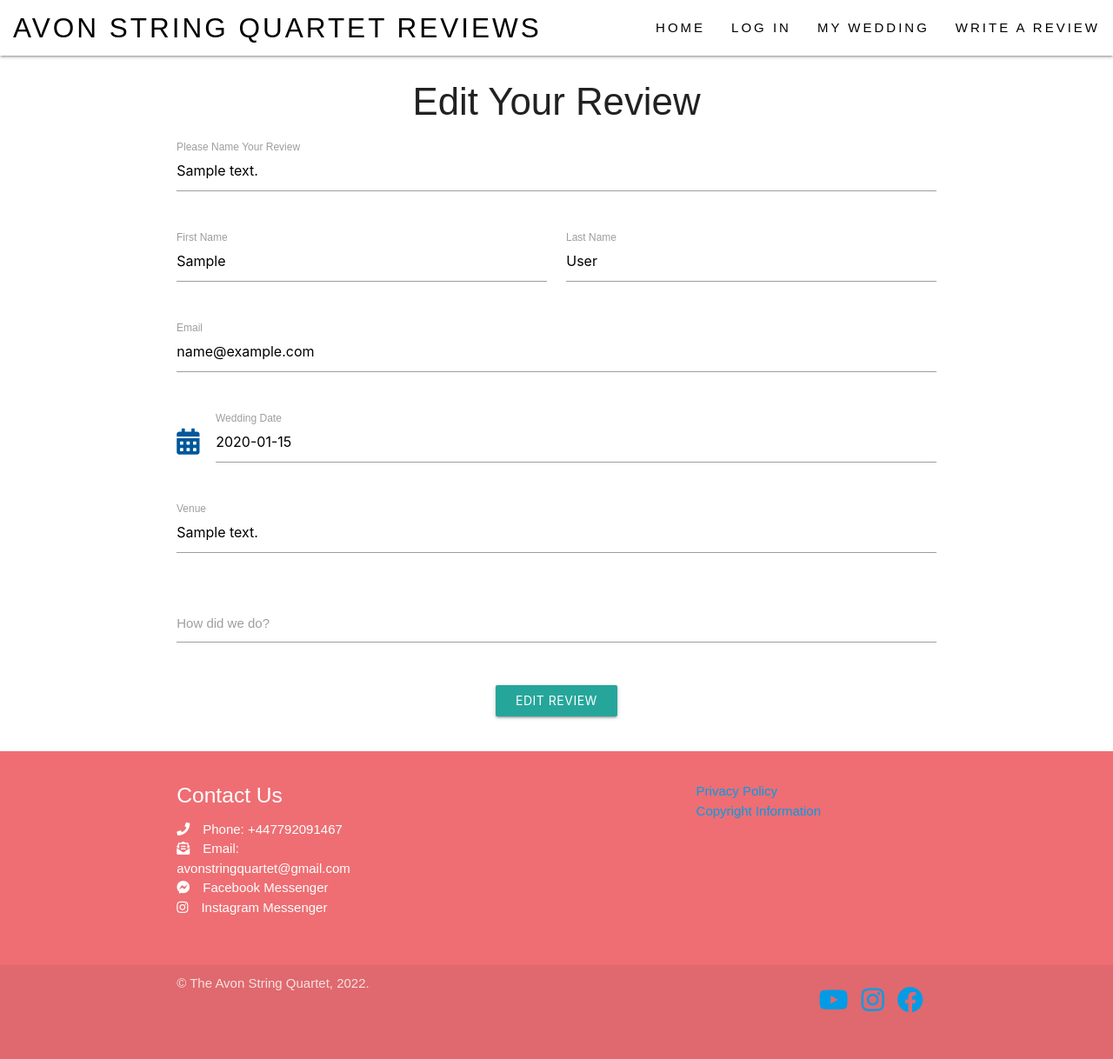
After one commit to samcat437/Milestone-3, a Flask app: page /edit_review/1 in a window 1280 px wide. The commit adds this page. Shown: the whole page at 87% size. Run offline with Flask 2, Linux system fonts and the light colour scheme; tables that the repository leaves empty hold one stand-in row (values such as "Sample post").

Commit message:
fixed route for reading review to reviews.html page and added edit review functionality.

```diff
--- a/avonstringquartetreviews/routes.py
+++ b/avonstringquartetreviews/routes.py
@@ -31,9 +31,18 @@ def add_review():
         )
         db.session.add(review)
         db.session.commit()
-        # not redirecting
-        return redirect(url_for("home"))
+        return redirect(url_for("reviews"))
     return render_template("add_review.html")
+
+
+@app.route("/edit_review/<int:review_id>", methods=["GET", "POST"])
+def edit_review(review_id):
+    review = Review.query.get_or_404(review_id)
+    if request.method == "POST":
+        review.review_name = request.form.get("review_name")
+        db.session.commit()
+        return redirect(url_for("reviews"))
+    return render_template("edit_review.html", review=review)
 
 
 @app.route("/login")
--- /dev/null
+++ b/avonstringquartetreviews/templates/edit_review.html
@@ -0,0 +1,62 @@
+{% extends "base.html" %}
+{% block content %}
+
+<h3 class="center-align">Edit Your Review</h3>
+<!-- add icons -->
+<div class="row">
+    <form class="col s12" method="POST" action="{{ url_for('edit_review', review_id=review.id) }}">
+        <div class="row">
+            <div class="input-field col s12">
+                <input id="review_name" name="review_name" value= "{{ review.review_name }}" type="text" minlenghth="3" maxlength="50" class="validate"
+                    required>
+                <label for="review_name">Please Name Your Review</label>
+            </div>
+        </div>
+        <div class="row">
+            <div class="input-field col s6">
+                <input placeholder="Placeholder" name="first_name" value= "{{ review.review_first_name }}" id="first_name" minlenghth="3" maxlength="25"
+                    type="text" class="validate" required>
+                <label for="first_name">First Name</label>
+            </div>
+            <div class="input-field col s6">
+                <input id="last_name" name="last_name" value= "{{ review.review_last_name }}" type="text" minlenghth="3" maxlength="25" class="validate"
+                    required>
+                <label for="last_name">Last Name</label>
+            </div>
+        </div>
+        <div class="row">
+            <div class="input-field col s12">
+                <input id="email" name="email" value= "{{ review.review_email }}" type="email" minlenghth="3" maxlength="25" class="validate" required>
+                <label for="email">Email</label>
+            </div>
+        </div>
+        <div class="row">
+            <div class="input-field col s12">
+                <i class="fas fa-calendar-alt prefix light-blue-text text-darken-4"></i>
+                <input id="wedding_date" name="wedding_date" value= "{{ review.review_date }}" type="text" class="datepicker validate" required>
+                <label for="wedding_date">Wedding Date</label>
+            </div>
+        </div>
+        <div class="row">
+            <div class="input-field col s12">
+                <input id="venue" name="venue" value= "{{ review.review_venue }}" type="text" minlenghth="3" maxlength="25" class="validate" required>
+                <label for="venue">Venue</label>
+            </div>
+        </div>
+        <div class="row">
+            <div class="input-field col s12">
+                <textarea id="review_content" name="review_content" value= "{{ review.review_content }}" class="materialize-textarea" required></textarea>
+                <label for="review_content">How did we do?</label>
+            </div>
+        </div>
+        <div class="row">
+            <div class="col s12 center-align">
+                <button class="btn waves-effect waves-light" type="submit" name="action">Edit Review
+                    <i class="material-icons right"></i>
+                </button>
+            </div>
+        </div>
+    </form>
+</div>
+
+{% endblock %}
--- a/avonstringquartetreviews/templates/reviews.html
+++ b/avonstringquartetreviews/templates/reviews.html
@@ -27,19 +27,19 @@
 
 
 <div class="row">
-    <!-- {% for review in reviews %} -->
+    {% for review in reviews %}
     <div class="col s12">
       <div class="card blue-grey darken-1 center-align">
         <div class="card-content white-text">
           <span class="card-title">{{ review.review_name }}</span>
         </div>
         <div class="card-action">
-          <a href="#" class="btn green accent-4">Edit</a>
+          <a href="{{ url_for('edit_review', review_id=review.id) }}" class="btn green accent-4">Edit</a>
           <a href="#" class="btn red">Delete</a>
         </div>
       </div>
     </div>
-    <!-- {% endfor %} -->
+    {% endfor %}
   </div>
 
 {% endblock %}
```
